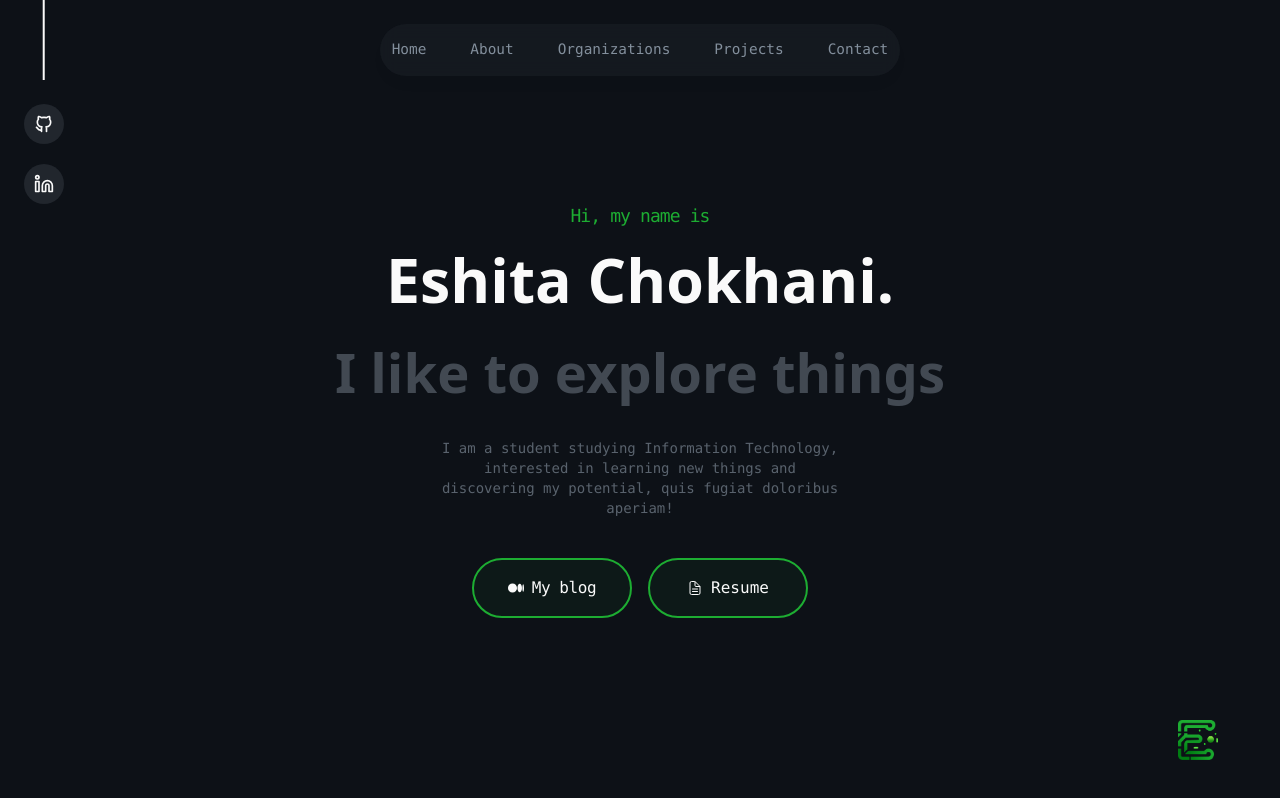
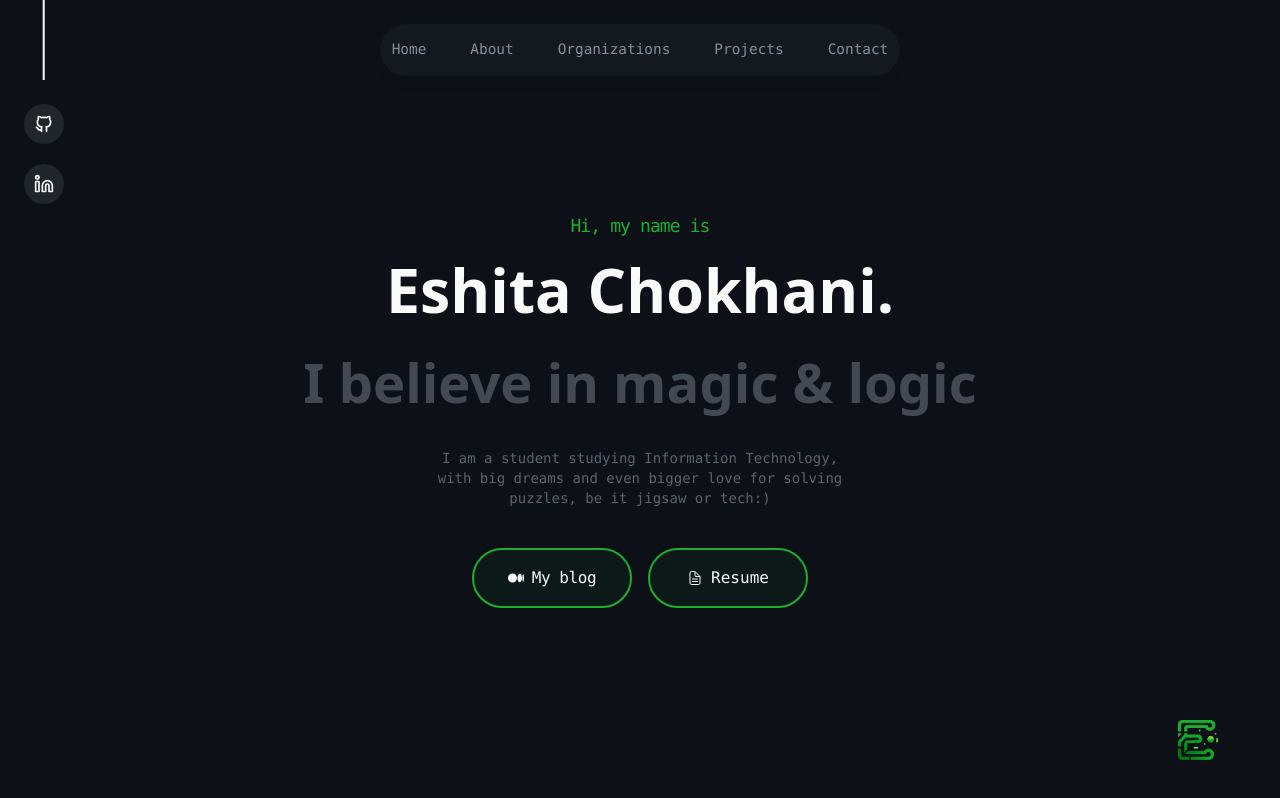
Before and after one commit to eshita241/portfolio-, a React (Create React App) app: page / in a window 1280 px wide. Built offline with nearby package versions, Linux system fonts and the light colour scheme.

Commit message:
lil content changed

```diff
--- a/src/components/home.jsx
+++ b/src/components/home.jsx
@@ -15,13 +15,13 @@ export default function Home() {
     }}>
           <p className=" text-green font-medium text-lg flex items-center justify-center pt-[7.8rem] sm:leading-loose font-mono tracking-tighter xsm:mb-4 sm:mb-0">Hi, my name is</p>
           <h1 className="font-bold text-[2.6rem] sm:text-[3.8rem] text-white tracking-normal flex flex-wrap items-center justify-center font-sans xsm:text-center xsm:text-[1.86rem]">Eshita Chokhani.</h1>
-          <h2 className='font-bold text-[2rem] leading-[4.8rem] sm:text-[3.4rem] sm:leading-[5.8rem]  text-text2 opacity-45 tracking-normal flex flex-wrap items-center justify-center font-sans xsm:text-2xl'>I like to explore things</h2>
-          <p className='text-center px-[1.9rem] lg:px-[20rem] xl:px-[26rem] md:px-[9rem] sm:px-[10rem] flex flex-wrap items-center justify-center py-5 text-text2 opacity-65 font-mono xsm:px-[0.98rem] xsm:text-xs sm:text-sm'>I am a student studying Information Technology, interested in learning new things and discovering my potential, quis fugiat doloribus aperiam!</p>
+          <h2 className='font-bold text-[2rem] leading-[4.8rem] sm:text-[3.4rem] sm:leading-[5.8rem]  text-text2 opacity-45 tracking-normal flex flex-wrap items-center justify-center font-sans xsm:text-2xl'>I believe in magic & logic</h2>
+          <p className='text-center px-[1.9rem] lg:px-[20rem] xl:px-[26rem] md:px-[9rem] sm:px-[10rem] flex flex-wrap items-center justify-center py-5 text-text2 opacity-65 font-mono xsm:px-[0.98rem] xsm:text-xs sm:text-sm'>I am a student studying Information Technology, with big dreams and even bigger love for solving puzzles, be it jigsaw or tech:)</p>
           <div className='flex justify-center items-center gap-8 py-5 xsm:gap-4'>
           <button className="xsm:w-[8rem] sm:w-[10rem] bg-green justify-center font-medium rounded-full text-white sm:px-7 sm:py-4 flex items-center bg-opacity-5 border-2 border-green hover:bg-opacity-20 transition sm:gap-2 font-mono tracking-tight xsm:px-3 xsm:text-[13.5px] xsm:py-3 xsm:gap-1 sm:text-[1rem]"><FaMedium/><a href="https://medium.com/@eshitachokhani" target="_blank">My blog</a></button>
           <button className="xsm:w-[8rem] sm:w-[10rem] bg-green justify-center font-medium rounded-full text-white sm:px-7 sm:py-4 flex items-center bg-opacity-5 border-2 border-green hover:bg-opacity-20 transition sm:gap-2 font-mono xsm:px-3 xsm:text-[13.5px] xsm:py-3 xsm:gap-1 sm:text-[1rem]">
   <IoDocumentTextOutline />
-  <a href="/assets/Resume-Eshita.pdf" target="_blank" rel="noopener noreferrer">
+  <a href="/assets/Eshita_Chokhani_Resume.pdf" target="_blank" rel="noopener noreferrer">
     Resume
   </a>
 </button>
```
Also changed, not shown: 2 other files (tests, documents, lock files or other folders).
